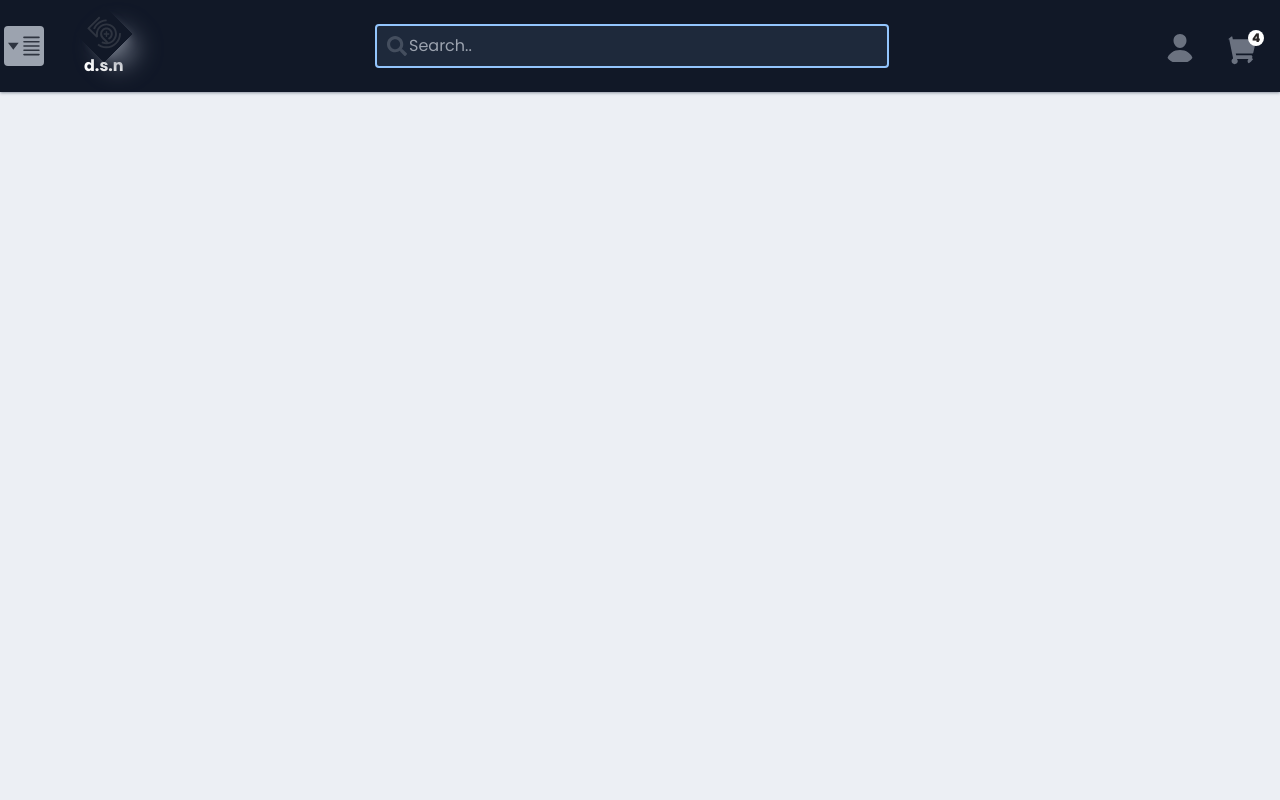
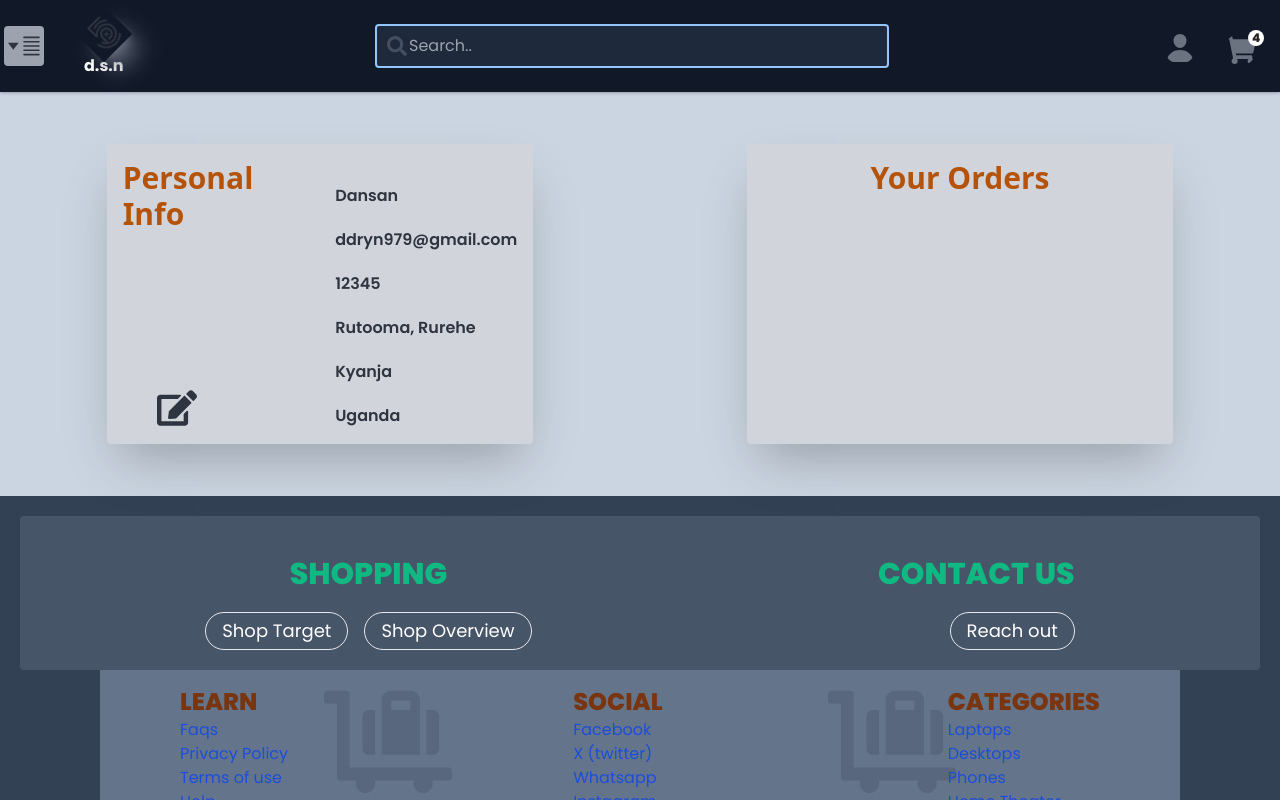
Before and after one commit to dansan-dsn/E-commerce, a React (Vite) app in the folder client/: page /account in a window 1280 px wide. Built offline with nearby package versions, Linux system fonts and the light colour scheme.

Commit message:
Account page

```diff
--- a/client/src/components/Footer.jsx
+++ b/client/src/components/Footer.jsx
@@ -86,7 +86,7 @@ const footer = () => {
               href=""
               className="text-blue-700 opacity-100 hover:underline hover:opacity-70 "
             >
-              Twitter(x)
+              X (twitter)
             </a>
             <a
               href=""
--- /dev/null
+++ b/client/src/components/LandingNavbar.jsx
@@ -0,0 +1,109 @@
+import React, { useState } from "react";
+import { NavLink, Link } from "react-router-dom";
+import SearchBar from "./SearchBar";
+import ProfileInfo from "./ProfileInfo";
+import Date from "./cards/CurrentDate";
+import Cart from "./cards/Cart";
+import { RxDropdownMenu } from "react-icons/rx";
+import { Im500Px } from "react-icons/im";
+
+const LandingNavbar = () => {
+  const [querySearch, setQuerySearch] = useState("");
+  const [isMenu, setIsMenu] = useState(false);
+
+  const handleChange = (e) => {
+    setQuerySearch(e.target.value);
+  };
+
+  const handleClearSearch = () => {
+    setQuerySearch("");
+  };
+
+  const handleMenu = () => {
+    setIsMenu(!isMenu);
+  };
+
+  return (
+    <div className="sticky top-0 left-0 w-full bg-gray-900 z-50 py-3 px-1 shadow-gray-400 shadow">
+      <div className="container mx-auto flex flex-col xs:justify-between items-center relative">
+        <div className="flex w-full items-center justify-between">
+          <RxDropdownMenu
+            className="size-10 mr-10 bg-gray-400 translate duration-300 ease-in-out hover:scale-110 p-1 rounded hover:bg-gray-500 cursor-pointer"
+            title="Menu"
+            onClick={handleMenu}
+          />
+
+          <Link to="/dashboard" className=" font-bold ">
+            <Im500Px className="size-10 -rotate-45 shadow-xl shadow-gray-500 p-1 cursor-pointer" />
+            <span className="text-white">d.s.n</span>
+          </Link>
+          <div className="flex flex-grow xs:flex-row">
+            <div className="flex-grow relative">
+              <SearchBar
+                value={querySearch}
+                onChange={handleChange}
+                onClearSearch={handleClearSearch}
+              />
+            </div>
+          </div>
+          <ProfileInfo />
+          <Cart />
+        </div>
+        <div
+          className={`w-full bg-gray-900 transition-all duration-300 ease-in-out overflow-hidden ${
+            isMenu ? "max-h-20" : "max-h-0"
+          }`}
+        >
+          <div className="flex justify-center md:m">
+            <div className="flex justify-center md:justify-between items-center py-2 bg-gray-500 rounded-full">
+              <NavLink
+                to="/dashboard"
+                className={({ isActive }) =>
+                  `text-white text-sm font-semibold  hover:bg-gray-700  rounded-full py-2 px-2 mx-2 md:px-14 md:py-3 ${
+                    isActive ? "bg-sky-700 hover:bg-sky-800" : "bg-gray-600"
+                  }`
+                }
+              >
+                Dashboard
+              </NavLink>
+              <NavLink
+                to="/categories"
+                className={({ isActive }) =>
+                  `text-white text-sm font-semibold    rounded-full py-2 px-2 mr-2 md:px-14 md:py-3 ${
+                    isActive
+                      ? "bg-sky-700 hover:bg-sky-800"
+                      : "bg-gray-600 hover:bg-gray-700"
+                  }`
+                }
+              >
+                Categories
+              </NavLink>
+              <NavLink
+                to="/account"
+                className={({ isActive }) =>
+                  `text-white text-sm font-semibold  hover:bg-gray-700  rounded-full py-2 px-2 mr-2 md:px-14 md:py-3 ${
+                    isActive ? "bg-sky-700 hover:bg-sky-800" : "bg-gray-600"
+                  }`
+                }
+              >
+                Account
+              </NavLink>
+              <NavLink
+                to="/contact-us"
+                className={({ isActive }) =>
+                  `text-white text-sm font-semibold  hover:bg-gray-700  rounded-full py-2 px-2 mr-2 md:px-14 md:py-3 ${
+                    isActive ? "bg-sky-700 hover:bg-sky-800" : "bg-gray-600"
+                  }`
+                }
+              >
+                Help
+              </NavLink>
+            </div>
+          </div>
+        </div>
+      </div>
+    </div>
+  );
+};
+
+export default LandingNavbar;
--- a/client/src/pages/Account.jsx
+++ b/client/src/pages/Account.jsx
@@ -1,10 +1,60 @@
 import React from "react";
 import Navbar from "../components/Navbar";
+import Footer from "../components/Footer";
+import { FaEdit } from "react-icons/fa";
 
 const Account = () => {
+  const user = [
+    {
+      name: "Dansan",
+      email: "ddryn979@gmail.com",
+      phone: 12345,
+      city: "Kyanja",
+      country: "Uganda",
+      password: "helloDan",
+      address: "Rutooma, Rurehe",
+      order: {
+        item: "banger",
+        price: 200,
+        category: "speaker",
+      },
+    },
+  ];
   return (
     <div className="flex flex-col h-screen overflow-hidden">
       <Navbar />
+      <div className="flex-grow overflow-y-auto ">
+        {user.map((person) => {
+          return (
+            <div className="flex justify-around py-10 bg-slate-300">
+              <div className="flex gap-4 m-3 p-4 shadow-2xl rounded md:w-1/3 place-content-center bg-gray-300">
+                <h1 className="font-extrabold text-3xl capitalize font-sans text-amber-700">
+                  Personal Info
+                </h1>
+                <div className="flex flex-col gap-5 mt-6 relative font-semibold">
+                  <p className="">{person.name}</p>
+                  <span>{person.email}</span>
+                  <span>{person.phone}</span>
+                  <span>{person.address}</span>
+                  <span>{person.city}</span>
+                  <span>{person.country}</span>
+                  <FaEdit
+                    className="absolute right-80 size-10 bottom-0 cursor-pointer hover:text-blue-500"
+                    title="Edit"
+                  />
+                </div>
+              </div>
+              <div className="m-3 p-4 shadow-2xl rounded md:w-1/3 bg-gray-300">
+                <h1 className="font-extrabold text-3xl capitalize font-sans text-center text-amber-700">
+                  Your Orders
+                </h1>
+                <div className=" mt-3"></div>
+              </div>
+            </div>
+          );
+        })}
+        <Footer />
+      </div>
     </div>
   );
 };
--- a/client/src/pages/Landing.jsx
+++ b/client/src/pages/Landing.jsx
@@ -1,7 +1,12 @@
 import React from "react";
+import LandingNavbar from "../components/LandingNavbar";
 
 const Landing = () => {
-  return <div>Landing</div>;
+  return (
+    <>
+      <LandingNavbar />
+    </>
+  );
 };
 
 export default Landing;
```
Also changed, not shown: client/src/utils/project_overview.txt.
